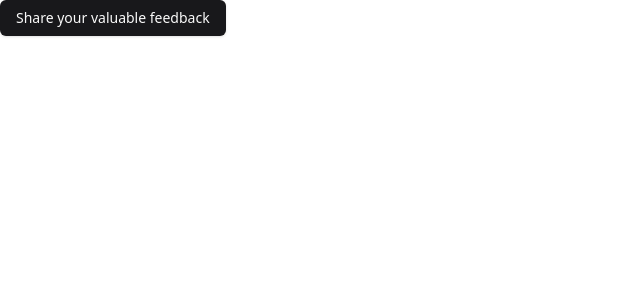
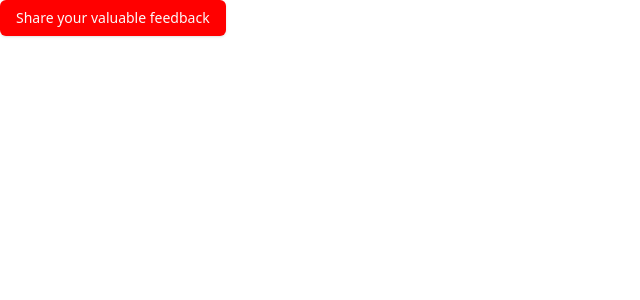
Before and after one commit to ArnabChatterjee20k/feedbackio-widget, a React (Vite) app: page / in a window 1280 px wide. Shown: the top 300 px of the page, without its empty margins (0-640 px from the left). Built offline with nearby package versions, Linux system fonts and the light colour scheme; no server answers.

Commit message:
added classname adding

```diff
--- a/example/index.html
+++ b/example/index.html
@@ -81,6 +81,10 @@
         text-align: center;
         padding: 1em 0;
       }
+
+      .btn{
+        background-color: red !important;
+      }
     </style>
   </head>
   <body>
@@ -126,11 +130,12 @@
     </div>
     <div
       data-spaceid="6720788b0025006c6d47"
-      id="feedbackio-wall-of-fame"
+      id="feedbackio-feedback-widget"
       data-space-name="Product Feedback Hub"
       data-space-description="Share your thoughts and suggestions about our product"
       data-space-image="https://example.com/feedback-hub-image.jpg"
       data-buton-text="Share Feedback"
+      data-classname="btn"
     ></div>
 
     <div id="feedbackio-feedback-widget" data-spaceid="6720788b0025006c6d47"></div>
--- a/index.html
+++ b/index.html
@@ -5,9 +5,14 @@
     <link rel="icon" type="image/svg+xml" href="/vite.svg" />
     <meta name="viewport" content="width=device-width, initial-scale=1.0" />
     <title>Vite + React + TS</title>
+    <style>
+      .btn{
+        background-color: red !important;
+      }
+    </style>
   </head>
   <body>
-    <div id="feedbackio-feedback-widget" data-spaceid="6720788b0025006c6d47"></div>
+    <div id="feedbackio-feedback-widget" data-classname="btn" data-spaceid="6720788b0025006c6d47"></div>
     <div data-spaceid="6720788b0025006c6d47"
     id="feedbackio-wall-of-fame"></div>
     <!-- <script type="module" src="/src/main.tsx"></script> -->
--- a/src/main.tsx
+++ b/src/main.tsx
@@ -12,6 +12,7 @@ const getDatasetAttributes = (element: HTMLElement) => {
     spaceImage: element.dataset.spaceImage,
     butonText: element.dataset.butonText,
     authRedirect: element.dataset.authRedirect,
+    className:element.dataset.classname
   };
 };
 const atributes = getDatasetAttributes(container)
--- a/src/widget/Feedback-Button.tsx
+++ b/src/widget/Feedback-Button.tsx
@@ -19,6 +19,7 @@ interface WidgetConfig {
   spaceImage?: string;
   butonText?: string;
   authRedirect?: string;
+  className?: string;
 }
 
 type FeedbackState =
@@ -36,6 +37,7 @@ export default function FeedbackButton({
   spaceImage,
   butonText,
   authRedirect,
+  className,
 }: WidgetConfig) {
   const [errorMessage, setErrorMessage] = useState("");
   const [state, setState] = useState<FeedbackState>("idle");
@@ -80,7 +82,9 @@ export default function FeedbackButton({
   return (
     <Dialog>
       <DialogTrigger>
-        <Button>{butonText || "Share your valuable feedback"}</Button>
+        <Button className={className}>
+          {butonText || "Share your valuable feedback"}
+        </Button>
       </DialogTrigger>
       {state === "success" ? (
         <DialogContent className="bg-transparent border-transparent">
@@ -99,7 +103,7 @@ export default function FeedbackButton({
         <DialogContent className="bg-white">
           <DialogHeader>
             <DialogDescription className="flex justify-center">
-              {state === "auth" && <Signin authRedirect={authRedirect}/>}
+              {state === "auth" && <Signin authRedirect={authRedirect} />}
               {state === "loading" && <Loader />}
               {(state === "error" || state === "rate limit") && (
                 <Error message={errorMessage} />
```
